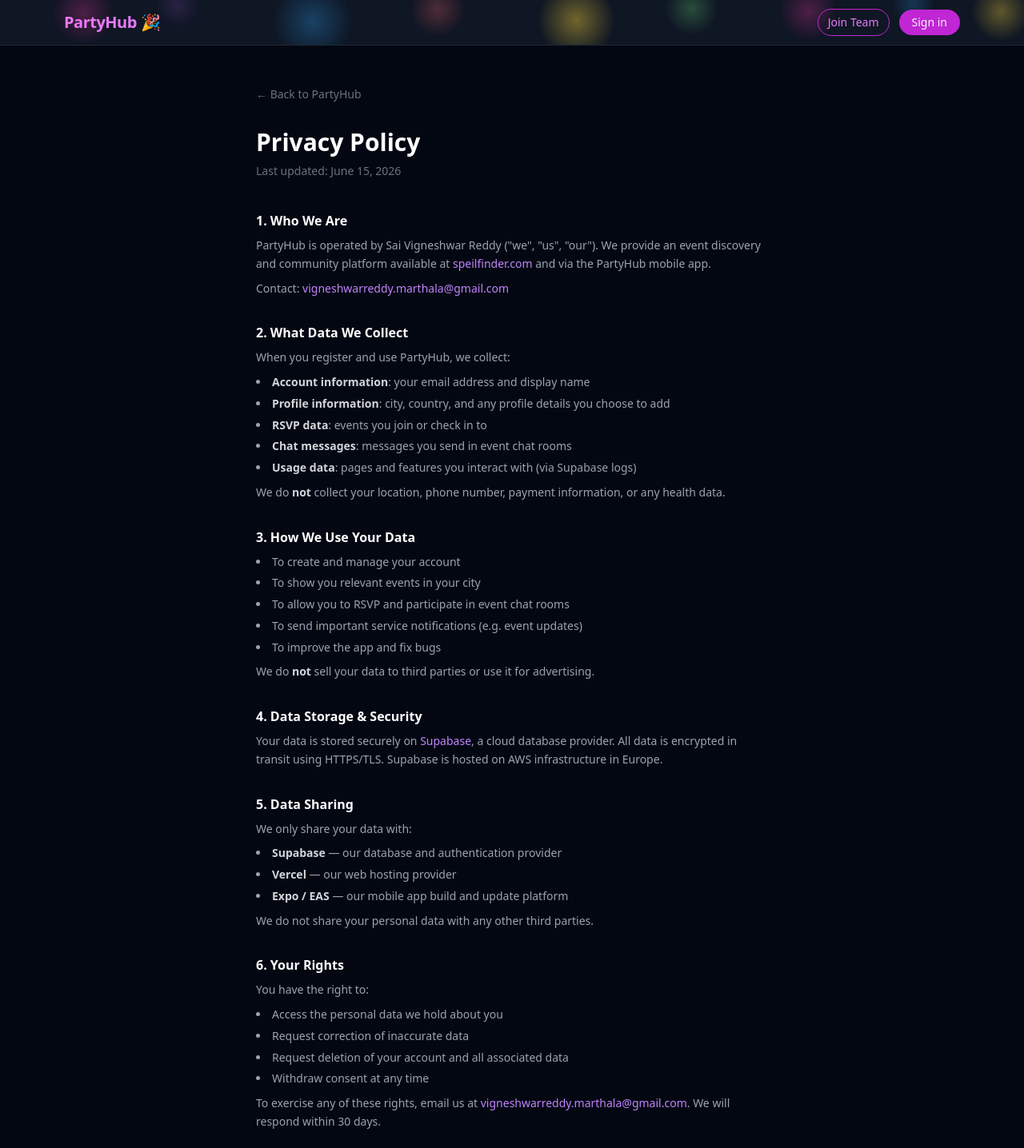
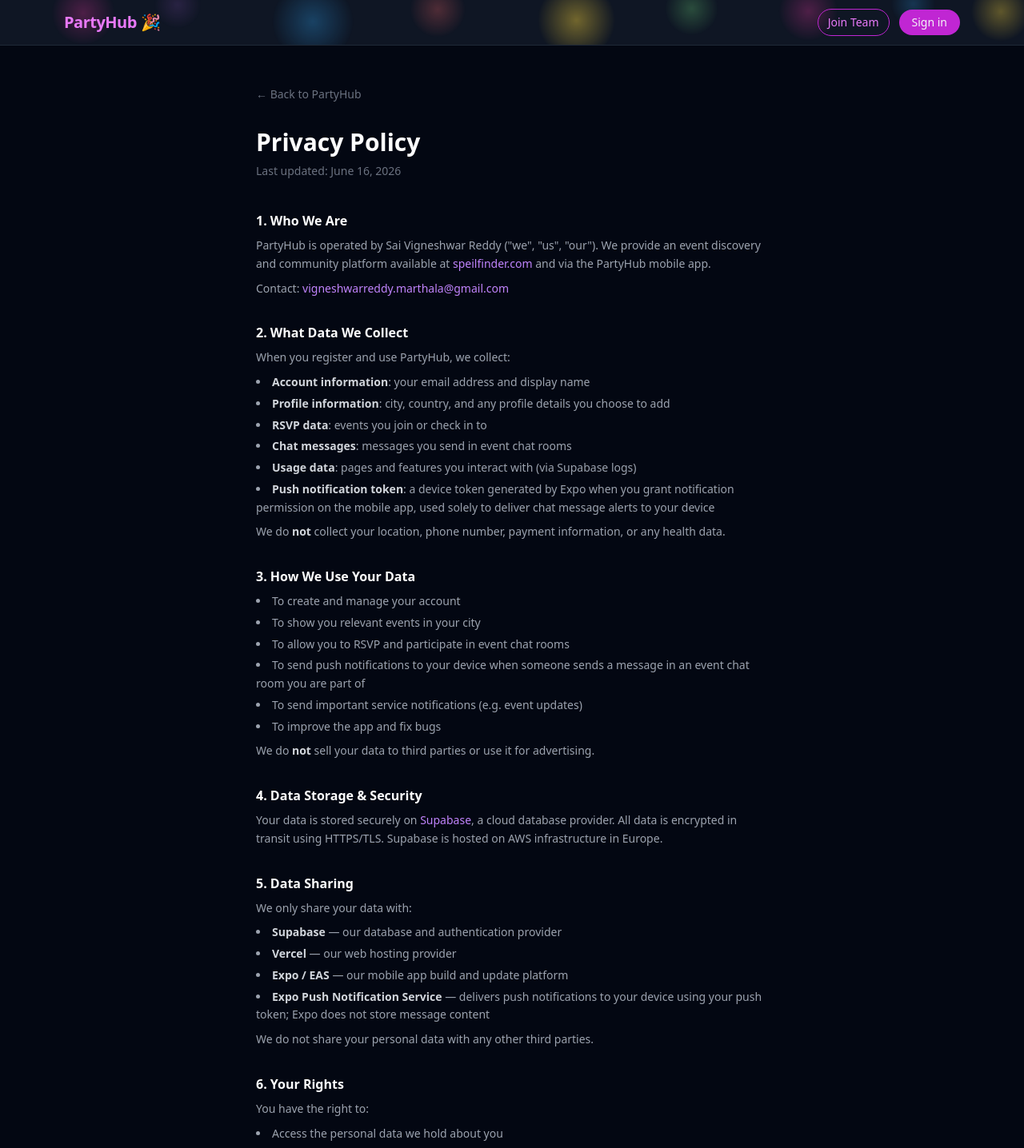
Before and after one commit to vigneshwarreddymarthala-dotcom/partyhub-client, a React (Vite) app: page /privacy-policy in a window 1280 px wide. Shown: the top 1436 px of the page at 80% size. Built offline with nearby package versions, Linux system fonts and the light colour scheme; no server answers.

Commit message:
Update privacy policy to cover push notifications
Added push token to data collected, chat notification purpose to usage section, and Expo Push Notification Service to data sharing list.

Co-Authored-By: Claude Sonnet 4.6 <noreply@anthropic.com>

```diff
--- a/src/pages/PrivacyPolicy.jsx
+++ b/src/pages/PrivacyPolicy.jsx
@@ -8,7 +8,7 @@ export default function PrivacyPolicy() {
       </Link>
 
       <h1 className="text-3xl font-bold text-white mb-2">Privacy Policy</h1>
-      <p className="text-gray-500 text-sm mb-10">Last updated: June 15, 2026</p>
+      <p className="text-gray-500 text-sm mb-10">Last updated: June 16, 2026</p>
 
       <div className="space-y-8 text-gray-400 text-sm leading-relaxed">
 
@@ -33,6 +33,7 @@ export default function PrivacyPolicy() {
             <li><strong className="text-gray-300">RSVP data</strong>: events you join or check in to</li>
             <li><strong className="text-gray-300">Chat messages</strong>: messages you send in event chat rooms</li>
             <li><strong className="text-gray-300">Usage data</strong>: pages and features you interact with (via Supabase logs)</li>
+            <li><strong className="text-gray-300">Push notification token</strong>: a device token generated by Expo when you grant notification permission on the mobile app, used solely to deliver chat message alerts to your device</li>
           </ul>
           <p className="mt-2">We do <strong className="text-gray-300">not</strong> collect your location, phone number, payment information, or any health data.</p>
         </section>
@@ -43,6 +44,7 @@ export default function PrivacyPolicy() {
             <li>To create and manage your account</li>
             <li>To show you relevant events in your city</li>
             <li>To allow you to RSVP and participate in event chat rooms</li>
+            <li>To send push notifications to your device when someone sends a message in an event chat room you are part of</li>
             <li>To send important service notifications (e.g. event updates)</li>
             <li>To improve the app and fix bugs</li>
           </ul>
@@ -65,6 +67,7 @@ export default function PrivacyPolicy() {
             <li><strong className="text-gray-300">Supabase</strong> — our database and authentication provider</li>
             <li><strong className="text-gray-300">Vercel</strong> — our web hosting provider</li>
             <li><strong className="text-gray-300">Expo / EAS</strong> — our mobile app build and update platform</li>
+            <li><strong className="text-gray-300">Expo Push Notification Service</strong> — delivers push notifications to your device using your push token; Expo does not store message content</li>
           </ul>
           <p className="mt-2">We do not share your personal data with any other third parties.</p>
         </section>
```
